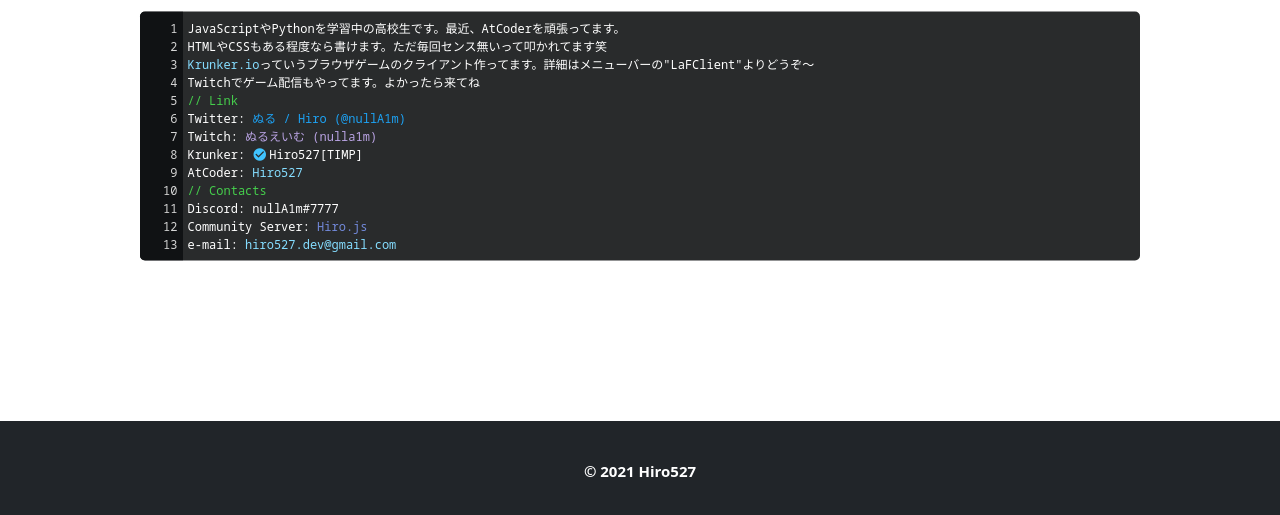
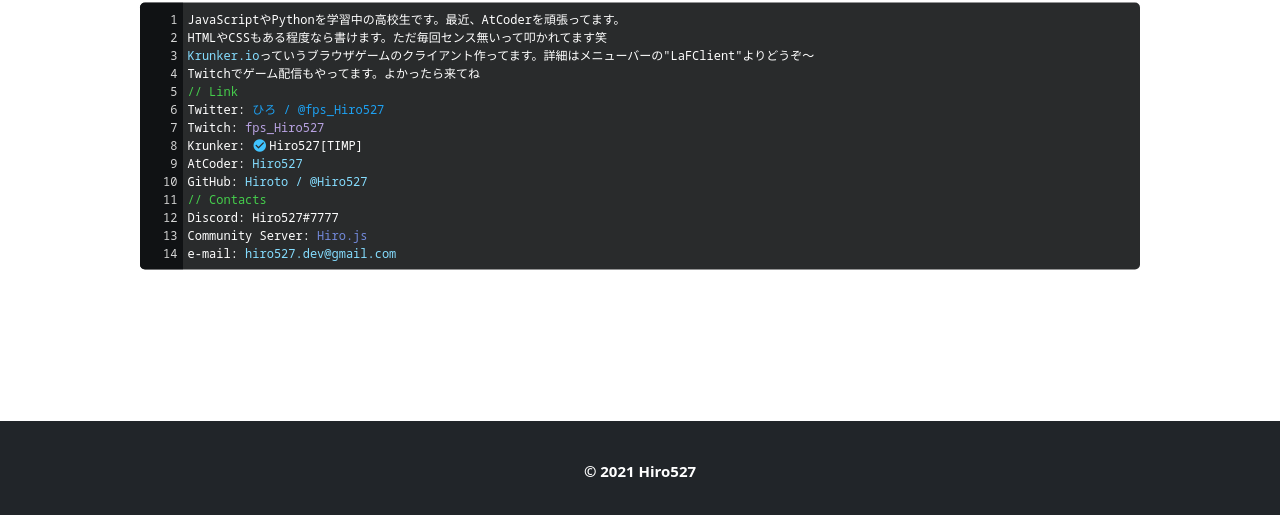
Before and after one commit to Hiro527/hiro527.github.io, a plain HTML site: page index.html in a window 1280 px wide. Shown: the part 279-794 px from the top of the page. Drawn offline with nearby package versions, Linux system fonts and the light colour scheme.

Commit message:
[Change] 各種リンクを変更

```diff
--- a/index.html
+++ b/index.html
@@ -20,7 +20,7 @@
     <meta property="og:image" content="https://hiro527.jp/img/thumbnail.png" />
     <meta name="twitter:card" content="summary_large_image" />
     <meta name="twitter:site" content="@nullA1m" />
-    <title>ぬる / Hiro</title>
+    <title>hiro527.jp</title>
     <link href="https://cdn.jsdelivr.net/npm/bootstrap@5.0.0-beta1/dist/css/bootstrap.min.css" rel="stylesheet"
         integrity="sha384-giJF6kkoqNQ00vy+HMDP7azOuL0xtbfIcaT9wjKHr8RbDVddVHyTfAAsrekwKmP1" crossorigin="anonymous">
     <link href="https://fonts.googleapis.com/icon?family=Material+Icons" rel="stylesheet">
@@ -52,22 +52,23 @@
                 </div><br>
                 <div class="line">Twitchでゲーム配信もやってます。よかったら来てね</div><br>
                 <div class="line"><span class="jsComment">// Link</div><br>
-                <div class="line">Twitter: <a href="https://twitter.com/nullA1m" style="color: #1DA1F2;" target="_blank"
-                        rel="noopener noreferrer">ぬる / Hiro
-                        (@nullA1m)</a></div><br>
-                <div class="line">Twitch: <a href="https://twitch.tv/nulla1m" style="color: #b9a3e3;" target="_blank"
-                        rel="noopener noreferrer">ぬるえいむ
-                        (nulla1m)</a></div><br>
+                <div class="line">Twitter: <a href="https://twitter.com/fps_Hiro527" style="color: #1DA1F2;"
+                        target="_blank" rel="noopener noreferrer">ひろ / @fps_Hiro527</a></div><br>
+                <div class="line">Twitch: <a href="https://twitch.tv/fps_hiro527" style="color: #b9a3e3;"
+                        target="_blank" rel="noopener noreferrer">fps_Hiro527
+                    </a></div><br>
                 <div class="line">Krunker: <a href="https://krunker.io/social.html?p=profile&q=Hiro527" target="_blank"
                         rel="noopener noreferrer"><span class="material-icons"
                             style="font-size: 15px;color: #40C4FF;margin-right: 2px;vertical-align: -3px;">check_circle</span><span
                             style="color: #fff;">Hiro527[TIMP]</span></a></div><br>
                 <div class="line">AtCoder: <a href="https://atcoder.jp/users/Hiro527" target="_blank"
                         rel="noopener noreferrer">Hiro527</a></div><br>
+                <div class="line">GitHub: <a href="https://github.com/Hiro527" target="_blank"
+                        rel="noopener noreferrer">Hiroto / @Hiro527</a></div><br>
                 <div class="line"><span class="jsComment">// Contacts</div><br>
-                <div class="line">Discord: nullA1m#7777</div><br>
-                <div class="line">Community Server: <a href="https://discord.gg/9M9TgDRt9G" style="color: #7289da;" target="_blank"
-                        rel="noopener noreferrer">Hiro.js</a></div><br>
+                <div class="line">Discord: Hiro527#7777</div><br>
+                <div class="line">Community Server: <a href="https://discord.gg/9M9TgDRt9G" style="color: #7289da;"
+                        target="_blank" rel="noopener noreferrer">Hiro.js</a></div><br>
                 <div class="line">e-mail: <a href="mailto:hiro527.dev@gmail.com">hiro527.dev@gmail.com</a></div><br>
             </div>
             <div class="linesbg"></div>
```
